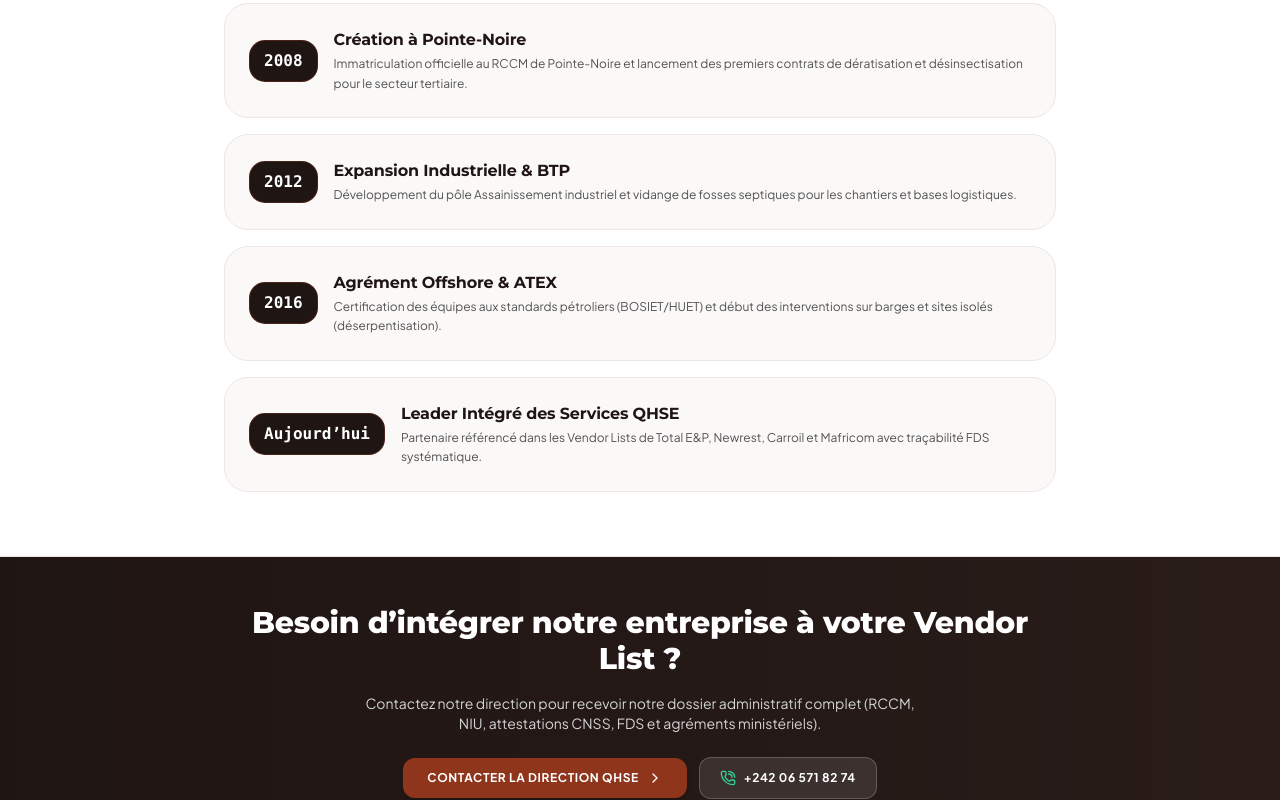
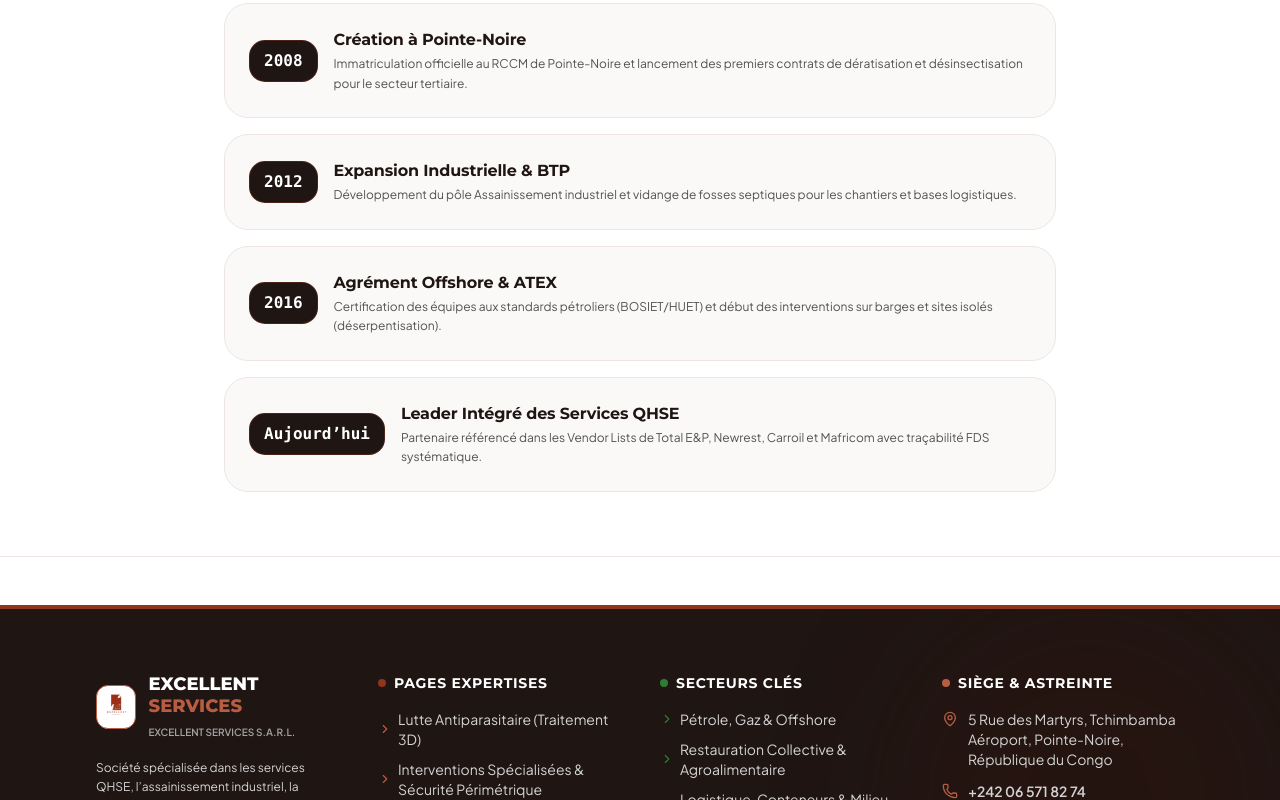
Before and after one commit to Steven23-Ngouala/excellent-services-web, a React (Vite) app: page /about in a window 1280 px wide. Shown: the part 2000-2800 px from the top of the page. Built offline with nearby package versions, Linux system fonts and the light colour scheme.

Commit message:
fix: remove vendor list call-to-action banner from AboutPage as requested

```diff
--- a/src/pages/AboutPage.tsx
+++ b/src/pages/AboutPage.tsx
@@ -11,8 +11,7 @@ import {
   Mail,
   CheckCircle2,
   Flame,
-  Briefcase,
-  ChevronRight
+  Briefcase
 } from 'lucide-react';
 import { COMPANY_INFO } from '../data/companyInfo';
 
@@ -366,34 +365,6 @@ export const AboutPage: React.FC = () => {
         </div>
       </section>
 
-      {/* Call to action footer banner */}
-      <section className="py-12 bg-gradient-to-r from-dark to-dark-card text-white text-center">
-        <div className="max-w-4xl mx-auto px-4 sm:px-6 lg:px-8 space-y-4">
-          <h2 className="font-heading font-extrabold text-2xl sm:text-3xl text-white">
-            Besoin d’intégrer notre entreprise à votre Vendor List ?
-          </h2>
-          <p className="text-xs sm:text-sm text-neutral-300 max-w-xl mx-auto">
-            Contactez notre direction pour recevoir notre dossier administratif complet (RCCM, NIU, attestations CNSS, FDS et agréments ministériels).
-          </p>
-          <div className="pt-2 flex flex-wrap items-center justify-center gap-3">
-            <Link
-              to="/contact"
-              className="inline-flex items-center gap-2 px-6 py-3 rounded-xl bg-primary-500 hover:bg-primary-600 text-white font-bold text-xs uppercase tracking-wider transition-all shadow-md active:scale-95"
-            >
-              <span>Contacter la Direction QHSE</span>
-              <ChevronRight className="w-4 h-4" />
-            </Link>
-            <a
-              href={`tel:${COMPANY_INFO.phones[0].raw}`}
-              className="inline-flex items-center gap-2 px-5 py-3 rounded-xl bg-white/10 hover:bg-white/20 text-white font-bold text-xs tracking-wider border border-white/20 transition-all"
-            >
-              <PhoneCall className="w-4 h-4 text-emerald-400" />
-              <span>{COMPANY_INFO.phones[0].number}</span>
-            </a>
-          </div>
-        </div>
-      </section>
-
     </div>
   );
 };
```
